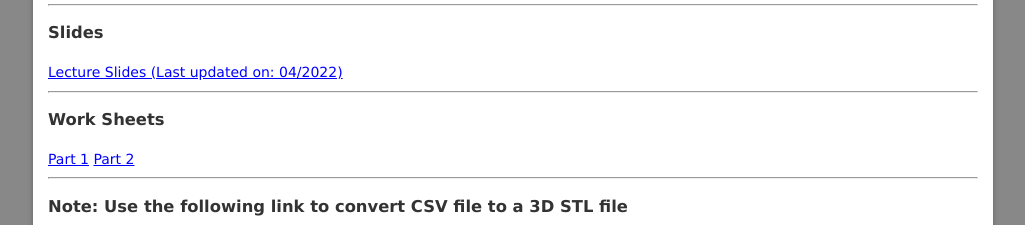
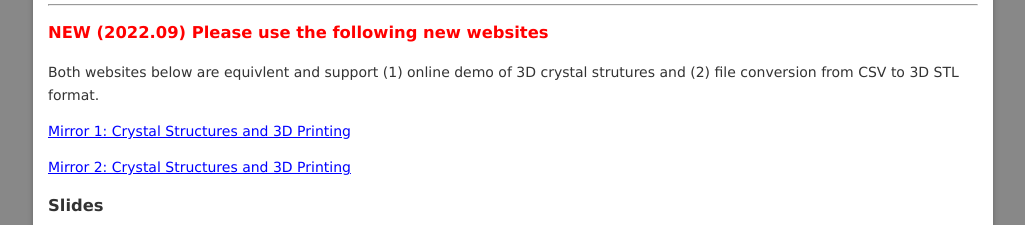
Before and after one commit to minlong1/minlong1.github.io, a plain HTML site: page education.html in a window 1280 px wide. Shown: the part 812-1037 px from the top of the page, without its empty margins (127-1152 px from the left). Drawn offline with Linux system fonts and the light colour scheme.

Commit message:
Add files via upload

```diff
--- a/education.html
+++ b/education.html
@@ -47,6 +47,12 @@
         <img src="./3dprinting/Education.png" alt="Education",width="930" height="395">
         <hr>
 
+        <h3 style="color:red;"> NEW (2022.09) Please use the following new websites </h3>
+             Both websites below are equivlent and support (1) online demo of 3D crystal strutures and (2) file conversion from CSV to 3D STL format.  </p>
+
+        <a href="https://minlong1-csv2stl-streamlit-app-1nkv76.streamlitapp.com/">Mirror 1: Crystal Structures and 3D Printing</a> </p>
+        <a href="https://laumiulun-csv2stl-streamlit-app-lcc7hm.streamlitapp.com/">Mirror 2: Crystal Structures and 3D Printing</a> </p>
+
         <h3> Slides </h3>
         <a href="./3dprinting/Lecture-Training.pdf">Lecture Slides (Last updated on: 04/2022)</a>
         <hr>
@@ -56,8 +62,10 @@
         <a href="./3dprinting/STEM_Module_1_Part_2_2021_V2.pdf">Part 2</a>
         <hr>
 
+<!--
         <h3> Note: Use the following link to convert CSV file to a 3D STL file </h3>
         <a href="http://laumiulun.pythonanywhere.com/upload-data">Convert CSV to STL (link expires by July 23, 2022)</a>
+-->
         <hr>
 
 
```
